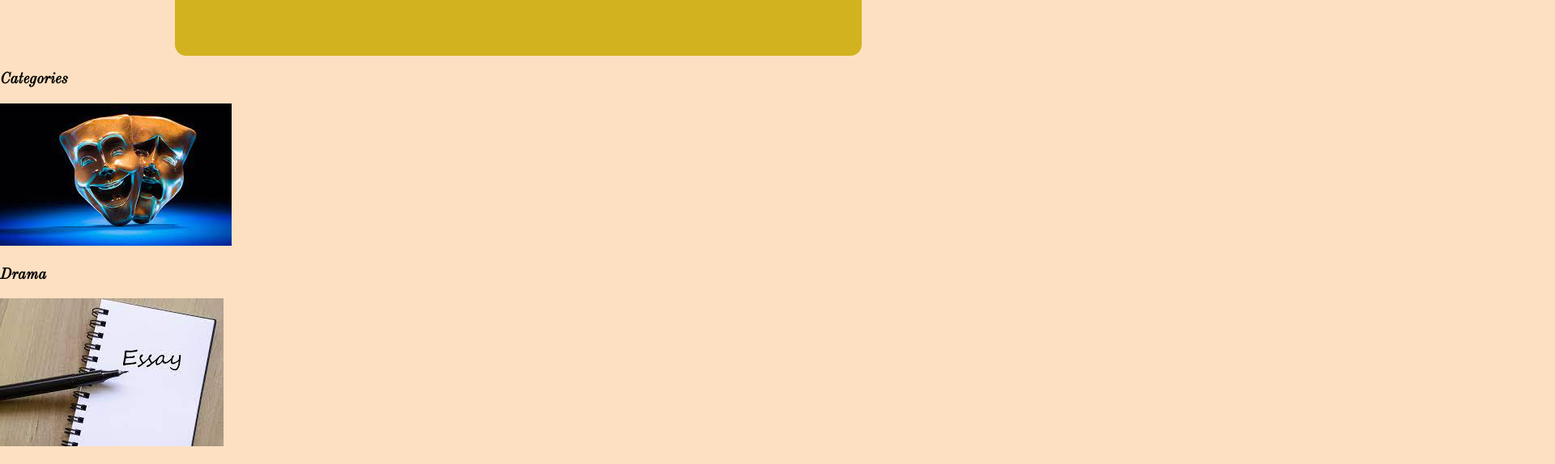
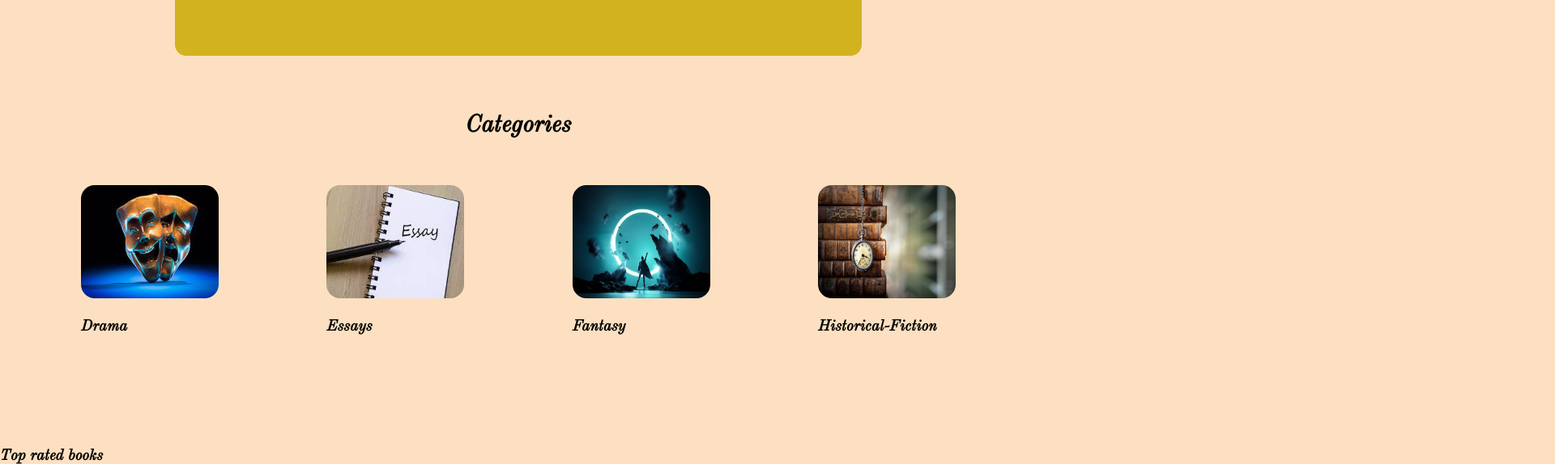
Before and after one commit to Georrge314/My-library-front-end, a website: page index.html in a window 1280 px wide. Shown: the part 453-1027 px from the top of the page at 81% size, 1920 px wide, since content can reach past the window. Drawn offline with nearby package versions, Linux system fonts and the light colour scheme.

Commit message:
Added category section

```diff
--- a/index.html
+++ b/index.html
@@ -71,8 +71,13 @@
                 </section>
 
 
+                <section id="categories-wraper">
+
+                    <div class="categories-heading">
+                        <h1>Categories</h1>
+                    </div>
+
                     <section id="categories">
-                    <h1>Categories</h1>
                         <div class="category">
                             <div class="image-wrap">
                                 <img src="/images/categories/Drama.jpg" href="/" alt="Drama">
@@ -97,6 +102,8 @@
                             </div>
                             <h3>Historical-Fiction</h3>
                         </div>
+                    </section>
+
                 </section>
 
 
--- a/style/home.css
+++ b/style/home.css
@@ -1,20 +1,9 @@
-    /*              <section id="welcome-message">
-                        <div class="overview">
-                            <h1>Hello guest, welcome to My Library!</h1>
-                            <h3>
-                                My library is an application where you can access online book content. Here you can post
-                                books
-                                by
-                                making
-                                your own library and other people will be able to see and appreciate it!
-                            </h3>
-                        </div>
+#home-page {
+    min-width: 1100px;
+    max-width: 1500px;
+    margin: auto;
+}
 
-                        <div id="create-library">
-                            <h1>Create your My Library account to get started!</h1>
-                            <button>Create Library</button>
-                        </div>
-                    </section> */
 
 #welcome-message {
     background-color: rgb(211, 178, 32);
@@ -48,43 +37,65 @@
 }
 
 
+/*              <section id="categories-wraper">
+
+                    <h1>Categories</h1>
+
+                    <section id="categories">
+                        <div class="category">
+                            <div class="image-wrap">
+                                <img src="/images/categories/Drama.jpg" href="/" alt="Drama">
+                            </div>
+                            <h3>Drama</h3>
+                        </div>
+                        <div class="category">
+                            <div class="image-wrap">
+                                <img src="/images/categories/Essays.jpg" href="/" alt="Essays">
+                            </div>
+                            <h3>Essays</h3>
+                        </div>
+                        <div class="category">
+                            <div class="image-wrap">
+                                <img src="/images/categories/Fantasy.jpg" href="/" alt="Fantasy">
+                            </div>
+                            <h3>Fantasy</h3>
+                        </div>
+                        <div class="category">
+                            <div class="image-wrap">
+                                <img src="/images/categories/Historical-Fiction .jpg" href="/" alt="Historical-Fiction">
+                            </div>
+                            <h3>Historical-Fiction</h3>
+                        </div>
+                    </section>
 
 
 
-
-
-/*
-main {
-    font-family: 'Old Standard TT', serif;
-    margin: auto;
+                    </section> */
+#categories-wraper {
+    min-width: 1100px;
+    max-width: 1500px;
+    padding: 20px;
 }
 
-.overview {
-    width: 50%;
+.categories-heading {
+    height: 40px;
+    text-align: center;
+    font-size: 25px;
+    padding-top: 20px;
 }
 
-.overview h3{
-    font-size: bold;
+#categories {
+    display: flex;
+    justify-content: space-between;
+    padding: 30px;
 }
 
-.create-library {
-    width: 50%;
-    margin-top: 5%;
-    text-align: center;
-    height: 100px;
+.category {
+    padding: 50px;
 }
 
-.create-library button {
-    width: 40%;
-    height: 40%;
-    background-color: rgb(112, 81, 41);
-    color: white;
-    border-style: none;
-    border-radius: 7px;
+.image-wrap img {
+    height: 140px;
+    width: 170px;
+    border-radius: 17px;
 }
-
-.categories {
-    width: 50%;
-    text-align: center;
-
-} */
```
Lines whose indentation alone changed are shown as unchanged.
